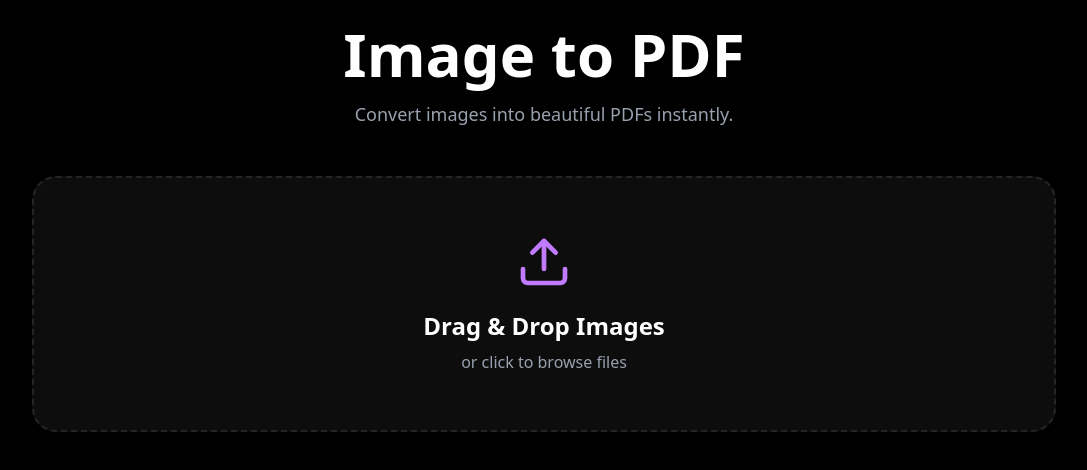
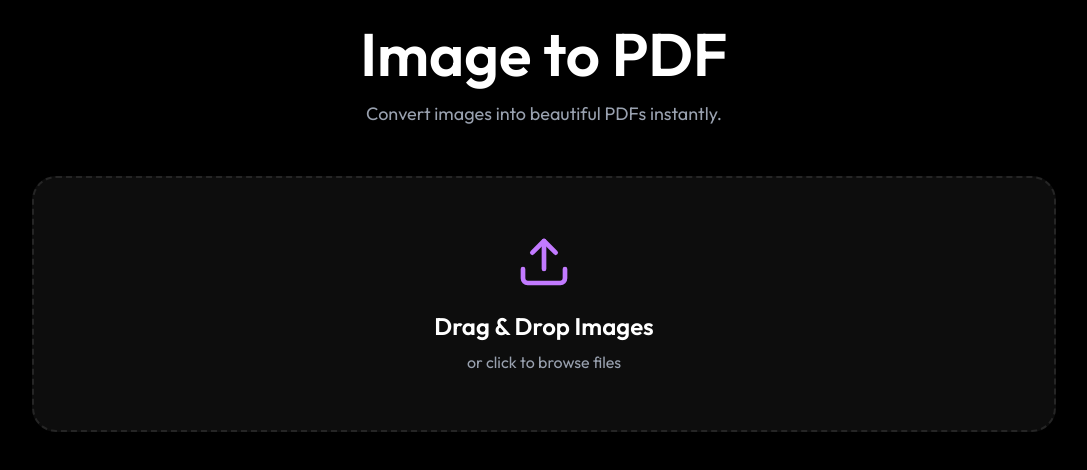
Before and after one commit to nishantramb1-svg/my-site, a Next.js app: page /image-to-pdf in a window 1280 px wide. Shown: the top 470 px of the page, without its empty margins (96-1183 px from the left). Built offline with nearby package versions, Linux system fonts and the light colour scheme.

Commit message:
updated website ui

```diff
--- a/app/globals.css
+++ b/app/globals.css
@@ -8,14 +8,14 @@
 @theme inline {
   --color-background: var(--background);
   --color-foreground: var(--foreground);
-  --font-sans: var(--font-geist-sans);
-  --font-mono: var(--font-geist-mono);
+  --font-sans: var(--font-outfit);
+  --font-heading: var(--font-syne);
 }
 
 body {
   background: var(--background);
   color: var(--foreground);
-  font-family: var(--font-geist-sans), Arial, Helvetica, sans-serif;
+  font-family: var(--font-outfit), Arial, Helvetica, sans-serif;
 }
 
 html {
--- a/app/image-to-pdf/page.tsx
+++ b/app/image-to-pdf/page.tsx
@@ -9,7 +9,6 @@ import {
   Download,
   Loader2,
   GripVertical,
-  Eye,
 } from 'lucide-react';
 
 import toast, { Toaster } from 'react-hot-toast';
--- a/app/page.tsx
+++ b/app/page.tsx
@@ -209,7 +209,7 @@ export default function Dashboard() {
               }`}
             >
               <item.icon size={20} />
-              <span className="text-sm font-500">{item.label}</span>
+              <span className="text-sm font-medium">{item.label}</span>
             </motion.button>
           ))}
         </nav>
@@ -291,7 +291,7 @@ export default function Dashboard() {
               </button>
               <button
                 onClick={() => setSidebarOpen(!sidebarOpen)}
-                className="hidden md:p-2 hover:bg-white/10 rounded-lg transition"
+                className="hidden md:flex items-center p-2 hover:bg-white/10 rounded-lg transition"
               >
                 <Menu size={20} />
               </button>
@@ -487,7 +487,7 @@ export default function Dashboard() {
                   placeholder="Ask AI..."
                   value={chatInput}
                   onChange={(e) => setChatInput(e.target.value)}
-                  onKeyPress={(e) => e.key === "Enter" && handleSendMessage()}
+                  onKeyDown={(e) => e.key === "Enter" && handleSendMessage()}
                   className="flex-1 bg-white/5 border border-white/10 rounded-lg px-3 py-2 text-sm outline-none focus:border-purple-500/50 placeholder-gray-600 transition"
                 />
                 <motion.button
```
Also changed, not shown: app/dashboard/page.tsx (renamed from dashboard/page.tsx).
